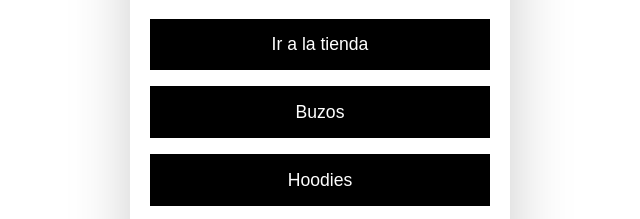
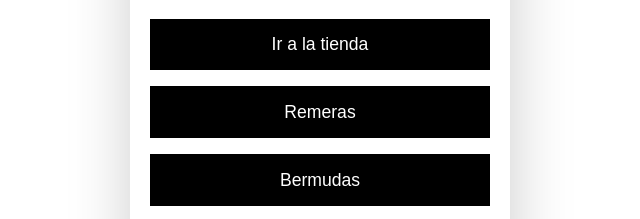
Before and after one commit to juan-ecomlab/smartlink-luxo, a plain HTML site: page index.html in a window 1280 px wide. Shown: the part 580-799 px from the top of the page, 320-960 px from the left. Drawn offline with Linux system fonts and the light colour scheme.

Commit message:
agregando remeras y bermudas

```diff
--- a/index.html
+++ b/index.html
@@ -30,6 +30,8 @@
         </form>
 
         <a href="https://luxo.com.ar/?utm_source=Smartlink_EcommerceLab&utm_medium=Smartlink_EcommerceLab&utm_campaign=Smartlink_EcommerceLab&utm_id=Smartlink_EcommerceLab" target="_blank"><button class="">Ir a la tienda</button></a>
+        <a href="https://luxo.com.ar/remeras/?utm_source=Smartlink_EcommerceLab&utm_medium=Smartlink_EcommerceLab&utm_campaign=Smartlink_EcommerceLab&utm_id=Smartlink_EcommerceLab" target="_blank"><button class="">Remeras</button></a>
+        <a href="https://luxo.com.ar/bermudas/?utm_source=Smartlink_EcommerceLab&utm_medium=Smartlink_EcommerceLab&utm_campaign=Smartlink_EcommerceLab&utm_id=Smartlink_EcommerceLab" target="_blank"><button class="">Bermudas</button></a>
         <a href="https://luxo.com.ar/buzos/?utm_source=Smartlink_EcommerceLab&utm_medium=Smartlink_EcommerceLab&utm_campaign=Smartlink_EcommerceLab&utm_id=Smartlink_EcommerceLab" target="_blank"><button class="">Buzos</button></a>
         <a href="https://luxo.com.ar/hoodies/?utm_source=Smartlink_EcommerceLab&utm_medium=Smartlink_EcommerceLab&utm_campaign=Smartlink_EcommerceLab&utm_id=Smartlink_EcommerceLab" target="_blank"><button class="">Hoodies</button></a>
         <a href="https://luxo.com.ar/camperas/?utm_source=Smartlink_EcommerceLab&utm_medium=Smartlink_EcommerceLab&utm_campaign=Smartlink_EcommerceLab&utm_id=Smartlink_EcommerceLab" target="_blank"><button class="">Camperas</button></a>
```
